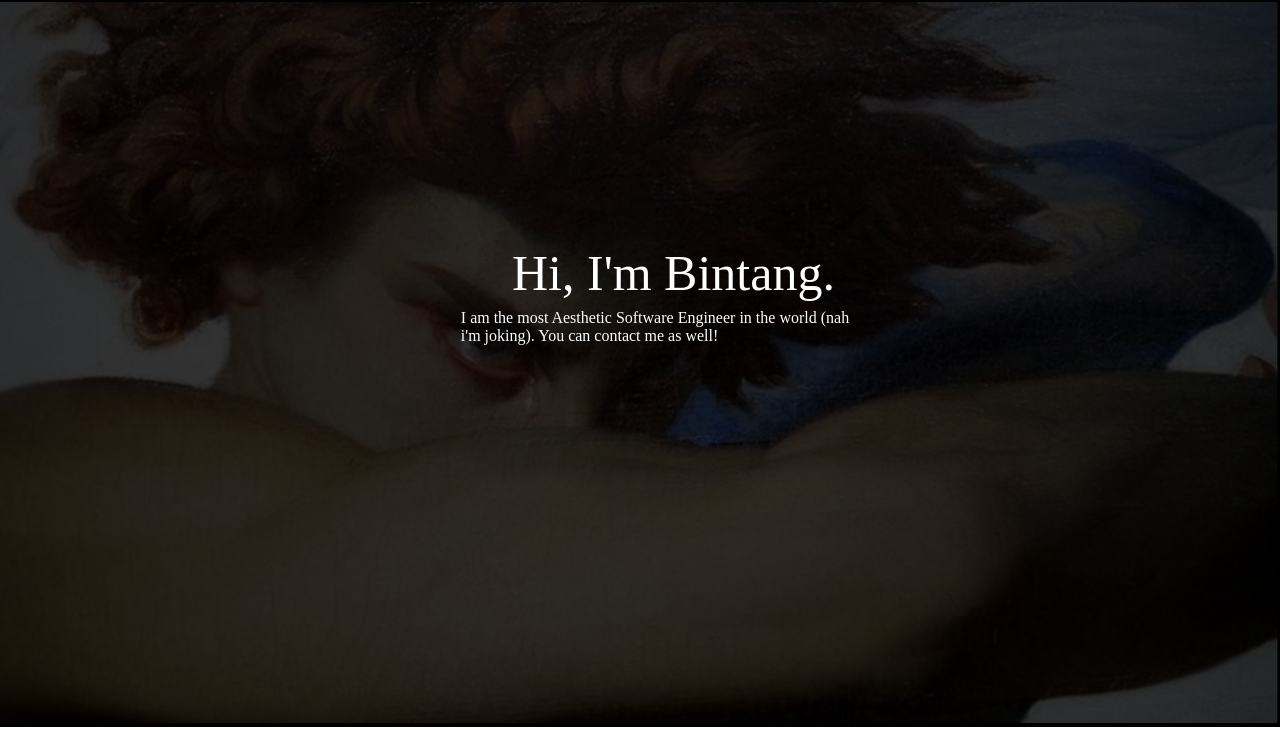
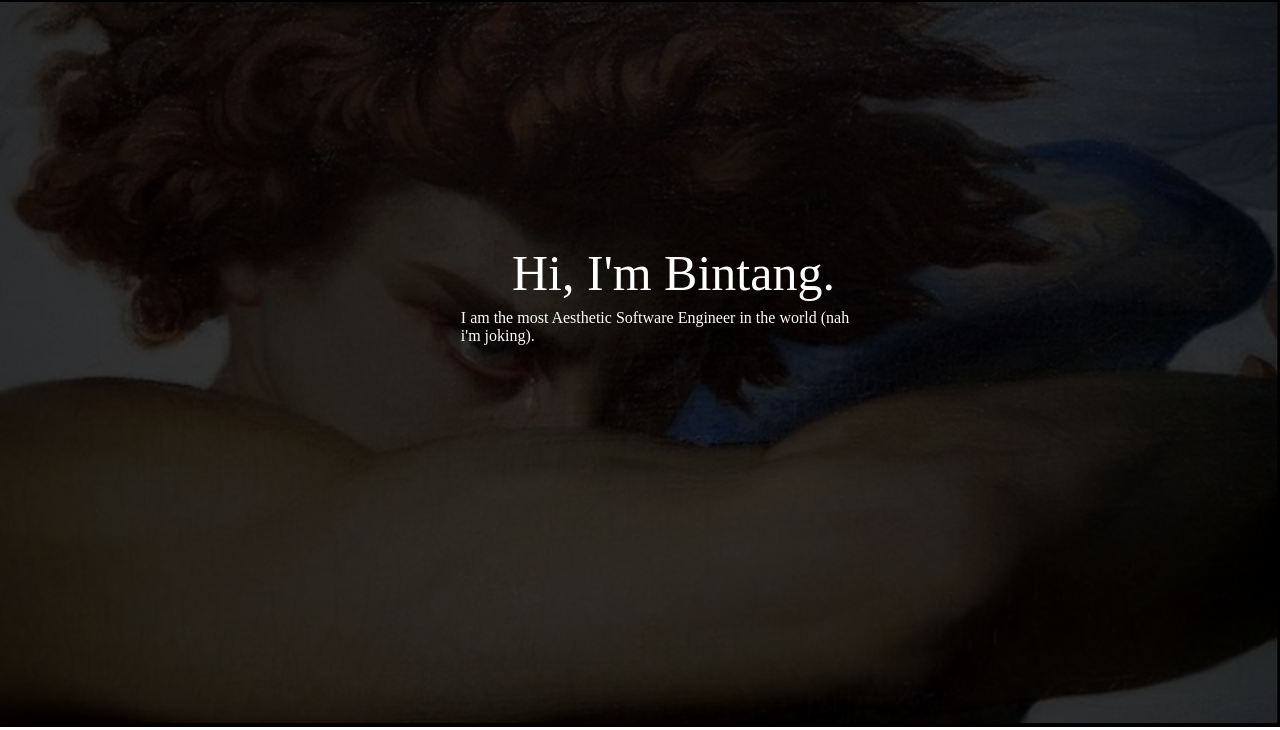
Before and after one commit to nbintang/Starvys, a plain HTML site: page index.html in a window 1280 px wide. Shown: the part 70-800 px from the top of the page. Drawn offline with Linux system fonts and the light colour scheme.

Commit message:
yayayaa kenapa

```diff
--- a/index.html
+++ b/index.html
@@ -18,6 +18,7 @@
         <div class="menu2">
             <img class="wallpaper" src="company/angel.jpg" alt="">
             <p class="introduction">Hi, I'm Bintang.</p>
-            <p class="description">I am the most Aesthetic Software Engineer in the world (nah i'm joking). You can contact me as well!</p>
+            <p class="description">I am the most Aesthetic Software Engineer in the world (nah i'm joking).</p>
         </div>
+</body>
 </html>
```
